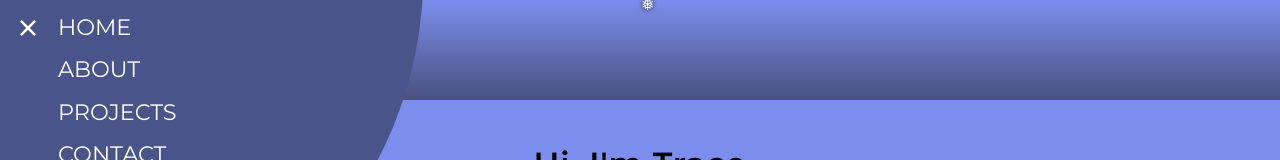
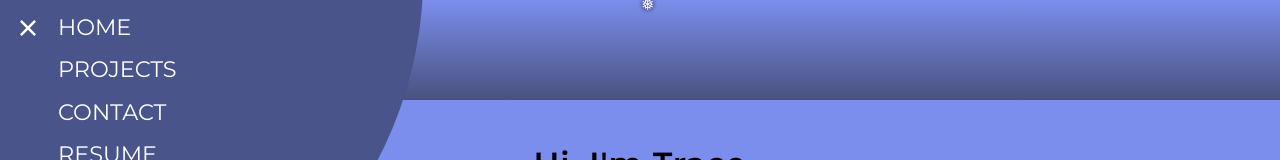
Before and after one commit to traceannwhite/software-engineering-portfolio, a Next.js app: page / in a window 1280 px wide. Both pictures are taken after a click on the button "menu button". Shown: the top 160 px of the page. Built offline with nearby package versions, Linux system fonts and the light colour scheme.

Commit message:
Small change to header

```diff
--- a/components/Header.js
+++ b/components/Header.js
@@ -38,7 +38,7 @@ const Header = (props) => {
               Home
             </Link>
           </li>
-          <li className={styles.item}>
+          {/* <li className={styles.item}>
             <Link
               href="/#div_id_1"
               className={styles.link}
@@ -47,7 +47,7 @@ const Header = (props) => {
             >
               About
             </Link>
-          </li>
+          </li> */}
           <li className={styles.item}>
             <Link
               href="/#div_id_2"
@@ -72,7 +72,7 @@ const Header = (props) => {
           </li>
           <li className={styles.item}>
             <a
-              href="/documents/Trace_White_Full-Stack_Developer.pdf"
+              href="https://docs.google.com/document/d/1t7WHnbzgjDA66EHzvlYoFCy6DbNCaojW1JT_CD1TTxQ/edit"
               target="_blank"
               rel="noreferrer"
               className={styles.link}
```
